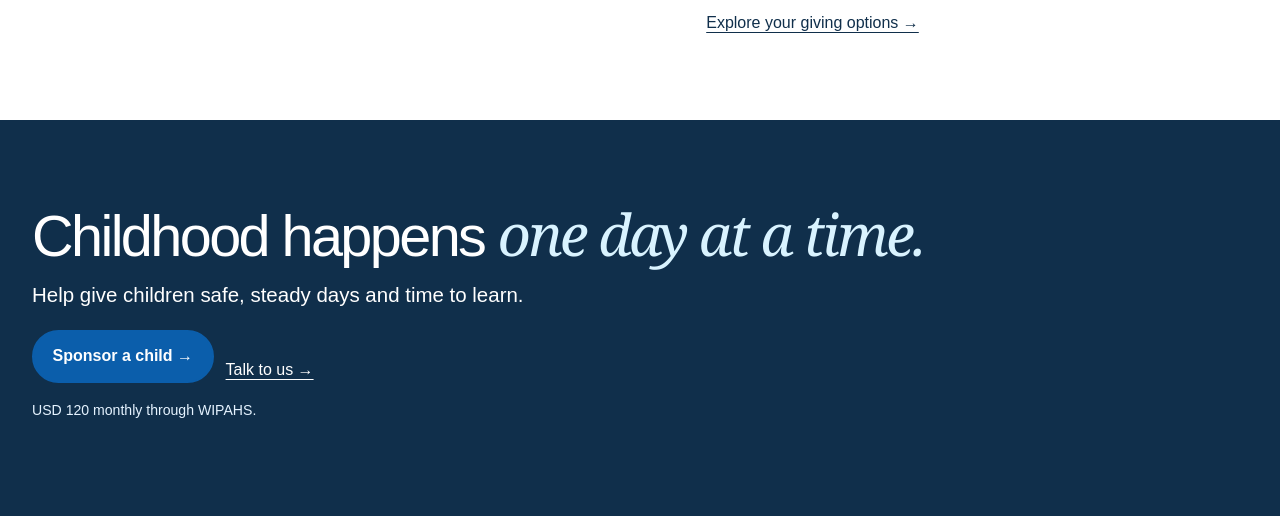
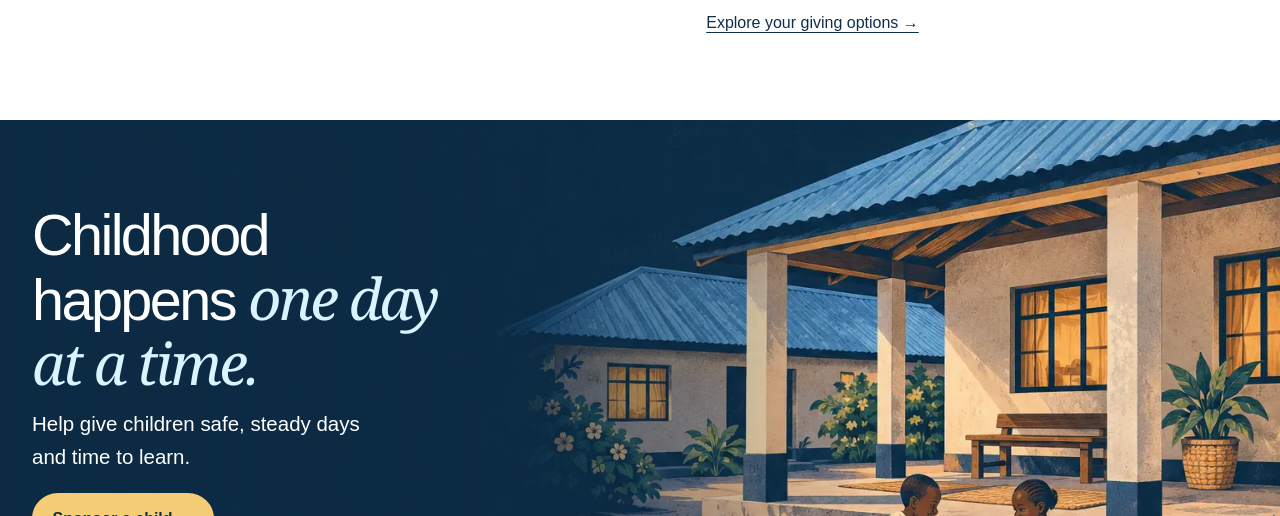
Before and after one commit to RVcreator/HOP-Website, a plain HTML site: page docs/index.html in a window 1280 px wide. Shown: the part 5810-6326 px from the top of the page. Drawn offline with Linux system fonts and the light colour scheme.

Commit message:
Illustrate the sponsorship banner above the footer

```diff
--- a/docs/index.html
+++ b/docs/index.html
@@ -192,6 +192,17 @@ dialog img{max-height:64dvh;object-fit:contain;background:var(--mist)}
  .give-feature .split{padding-top:clamp(14rem,42vw,21rem)}
 }
 @media(max-width:40rem){.footer-grid{grid-template-columns:1fr;gap:1.4rem}}
+.closeout{position:relative;isolation:isolate;min-height:clamp(28rem,43vw,40rem);display:grid;align-items:center;background:#102f4b url("assets/hop-closeout.webp") 72% 73% / cover no-repeat}
+.closeout::before{content:"";position:absolute;inset:0;z-index:-1;background:linear-gradient(90deg,#0c2a43 0%,#0c2a43c9 31%,transparent 68%),linear-gradient(0deg,#102f4b,transparent 18%)}
+.closeout-copy h2{max-width:13ch}
+.closeout-copy .lead{max-width:29ch}
+.closeout-copy .btn{background:#f4cd76;border-color:#f4cd76;color:var(--navy)}
+.closeout-copy .btn:hover{background:#ffe09c;border-color:#ffe09c}
+.closeout-copy a:focus-visible{outline-color:white}
+@media(max-width:42rem){
+ .closeout{align-items:start;padding-top:2.75rem;padding-bottom:clamp(17rem,64vw,24rem);background-size:auto 25rem;background-position:82% bottom}
+ .closeout::before{background:linear-gradient(180deg,#102f4b 0%,#102f4b 39%,transparent 69%),linear-gradient(0deg,#102f4b,transparent 15%)}
+}
 </style>
 </head>
 <body>
@@ -355,7 +366,7 @@ dialog img{max-height:64dvh;object-fit:contain;background:var(--mist)}
   </div>
 </section>
 
-<section class="closeout block"><div class="wrap">
+<section class="closeout block" aria-label="Support Haven of Peace"><div class="wrap closeout-copy">
   <h2>Childhood happens <em>one day at a time.</em></h2>
   <p class="lead">Help give children safe, steady days and time to learn.</p>
   <div class="actions"><a class="btn" href="#give" data-sponsor>Sponsor a child →</a><a href="mailto:info@wipahs.co.tz">Talk to us →</a></div>
```
Also changed, not shown: docs/assets/hop-closeout.webp (added).
